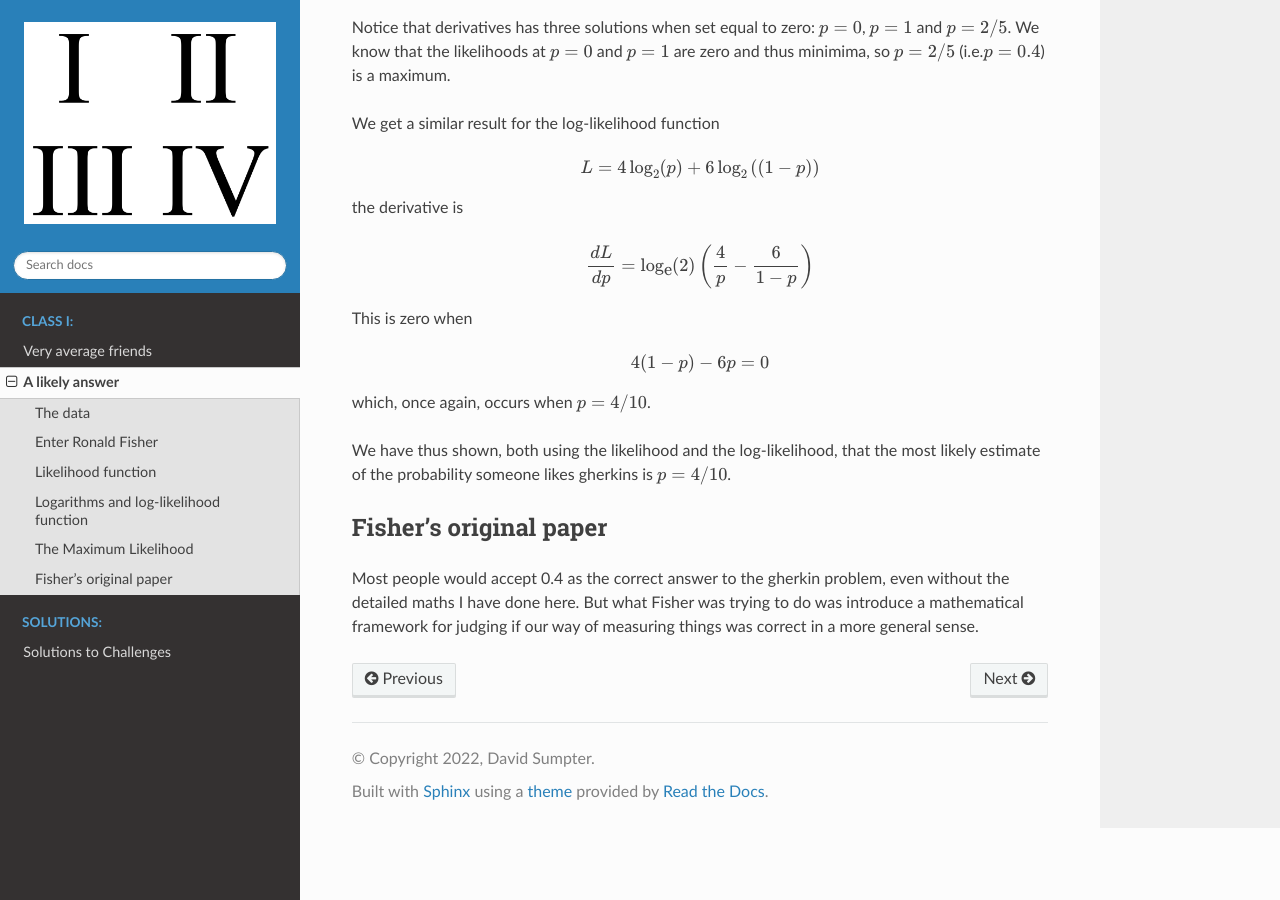
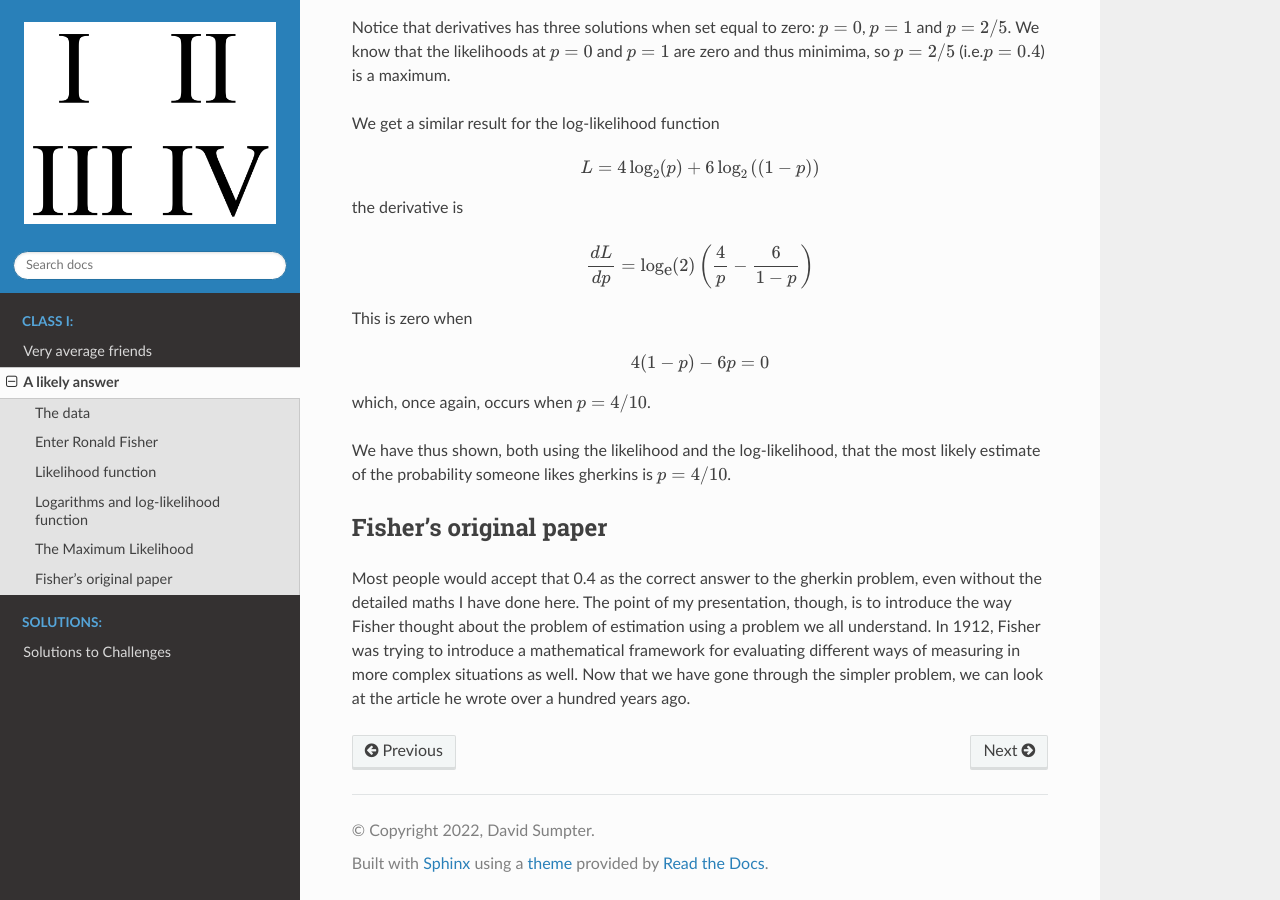
Before and after one commit to soccermatics/FourWays, a Sphinx documentation site: the page built from course/source/lesson1/alikelyanswer.md, in a window 1280 px wide and 900 px high, scrolled down 5604 px. Built offline with Sphinx 7.4.7 and the Read the Docs theme 2.0.0, drawn with Linux system fonts in a browser that asks for light colours; pages that are not in the unit, such as notebooks, are missing from menus.

Commit message:
Update alikelyanswer.md

```diff
--- a/course/source/lesson1/alikelyanswer.md
+++ b/course/source/lesson1/alikelyanswer.md
@@ -214,5 +214,4 @@ of the probability someone likes gherkins is $p=4/10$.
 
 ### Fisher's original paper
 
-Most people would accept 0.4 as the correct answer to the gherkin problem, even without the detailed
-maths I have done here. But what Fisher was trying to do was introduce a mathematical framework for judging if our way of measuring things was correct in a more general sense.
+Most people would accept that 0.4 as the correct answer to the gherkin problem, even without the detailed maths I have done here. The point of my presentation, though, is to introduce the way Fisher thought about the problem of estimation using a problem we all understand. In 1912, Fisher was trying to introduce a mathematical framework for evaluating different ways of measuring in more complex situations as well. Now that we have gone through the simpler problem, we can look at the article he wrote over a hundred years ago.
```
